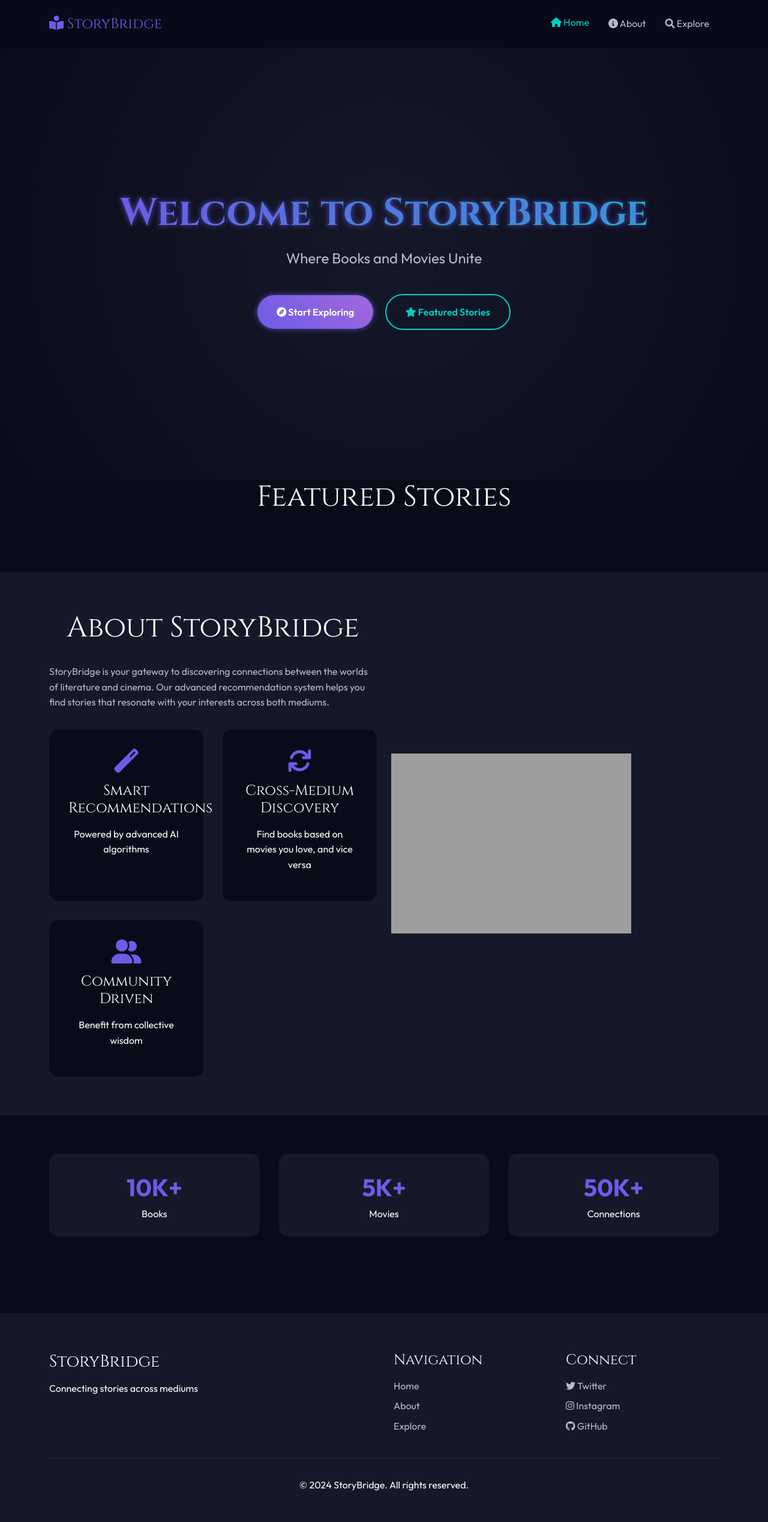
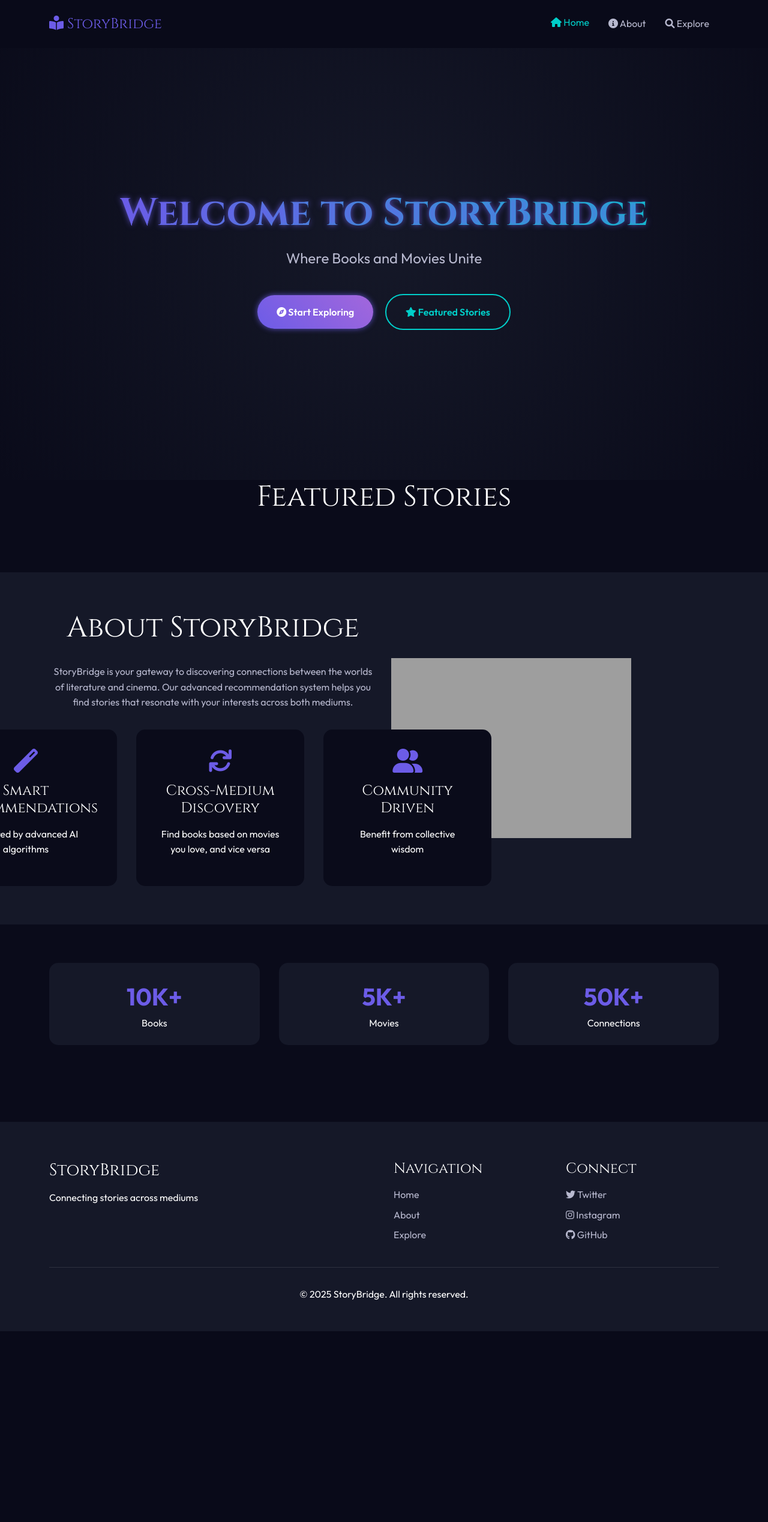
Before and after one commit to Chin-may02/StoryBridge, a Flask app: page / in a window 1280 px wide. Shown: the whole page at 60% size. After the commit the page ends 2219 px from the top, so only its background shows below. Run offline with Flask 3, Linux system fonts and the light colour scheme; some libraries are stand-ins or nearby versions; grey boxes are pictures that could not be loaded.

Commit message:
finalchanges

```diff
--- a/static/styles.css
+++ b/static/styles.css
@@ -477,6 +477,64 @@ h1, h2, h3, h4 {
   border-radius: 15px;
   transition: all 0.3s ease;
 }
+/* Center the About Section text */
+.about-section .section-title,
+.about-section .about-text {
+  text-align: center;
+}
+
+.about-section .feature-grid {
+  justify-content: center;
+}
+
+/* Optional: Center the entire column on smaller screens */
+@media (max-width: 992px) {
+  .about-section .row {
+    text-align: center;
+  }
+}
+/* Center and align all three feature cards in one row */
+.about-section .feature-grid {
+  display: flex;
+  justify-content: center;
+  align-items: stretch;
+  gap: 2rem;
+  flex-wrap: nowrap;
+  margin-top: 2rem;
+}
+
+/* Equal-sized feature items */
+.feature-item {
+  flex: 0 0 280px; /* fixed width */
+  text-align: center;
+  padding: 2rem;
+  background: var(--background-dark);
+  border-radius: 15px;
+  transition: all 0.3s ease;
+  display: flex;
+  flex-direction: column;
+  justify-content: center;
+}
+
+/* Hover animation */
+.feature-item:hover {
+  transform: translateY(-5px);
+  box-shadow: 0 0 20px rgba(108, 92, 231, 0.5);
+}
+
+/* Responsive fallback: stack on small screens */
+@media (max-width: 992px) {
+  .about-section .feature-grid {
+    flex-direction: column;
+    align-items: center;
+  }
+}
+
+/* Feature card hover effect */
+.feature-item:hover {
+  transform: translateY(-5px);
+  box-shadow: 0 0 20px rgba(108, 92, 231, 0.5);
+}
 
 .feature-item i {
   font-size: 2.5rem;
--- a/templates/landing.html
+++ b/templates/landing.html
@@ -181,7 +181,7 @@
       </div>
     </div>
     <div class="footer-bottom">
-      <p>&copy; 2024 StoryBridge. All rights reserved.</p>
+      <p>&copy; 2025 StoryBridge. All rights reserved.</p>
     </div>
   </div>
 </footer>
--- a/templates/recommend.html
+++ b/templates/recommend.html
@@ -171,7 +171,7 @@
       </div>
     </div>
     <div class="footer-bottom">
-      <p>&copy; 2024 StoryBridge. All rights reserved.</p>
+      <p>&copy; 2025 StoryBridge. All rights reserved.</p>
     </div>
   </div>
 </footer>
```
